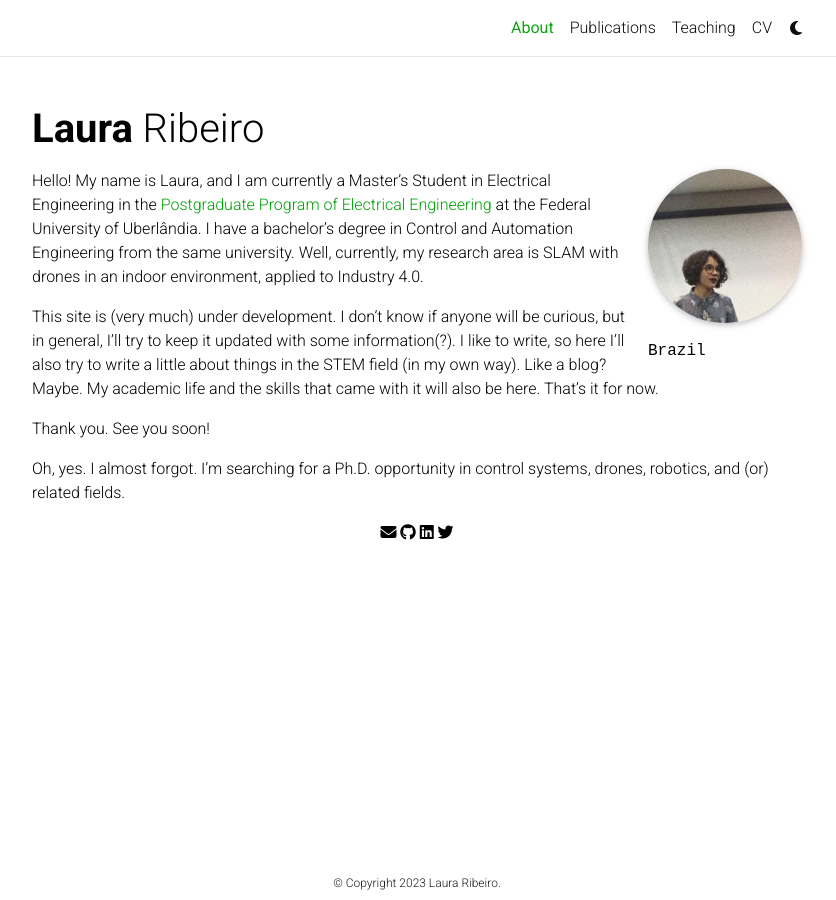
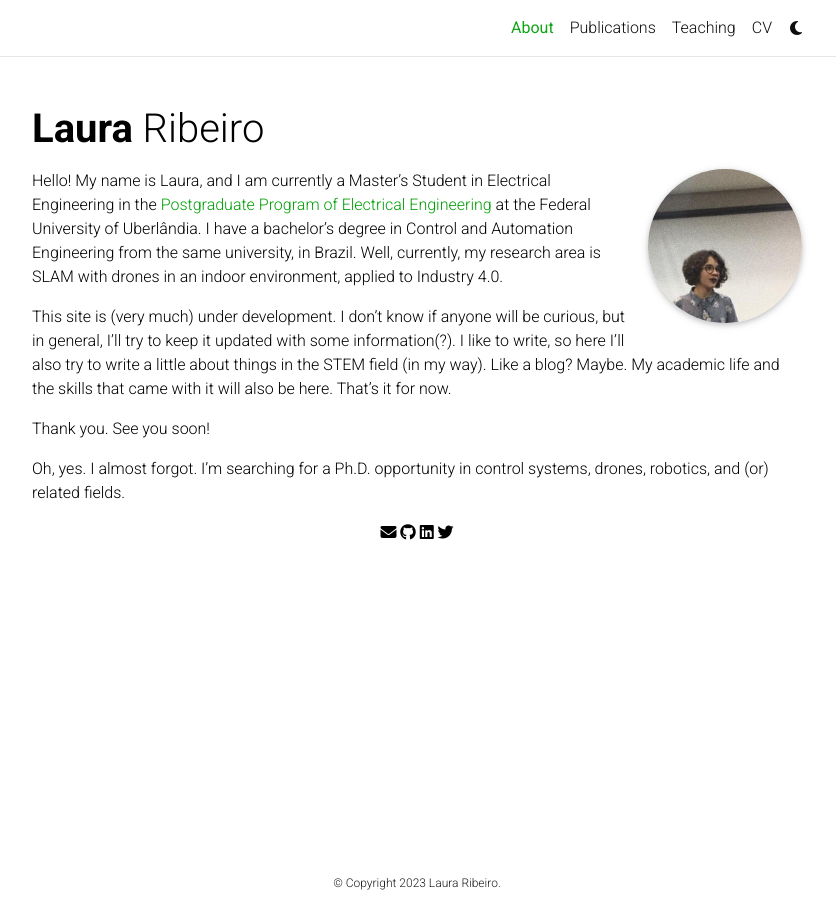
Before and after one commit to lauribeiro/lauribeiro.github.io, a Jekyll site: the page built from _pages/about.md, in a window 1280 px wide. Shown: the whole page, without its empty margins (223-1059 px from the left). Built offline with Jekyll 4.4.1, drawn with Linux system fonts in a browser that asks for light colours; full-size pictures stand in for the smaller copies a plugin makes; comment, search, counter and statistics services are not loaded; a style sheet for code colours, icons or effects is not loaded.

Commit message:
little things

```diff
--- a/_config.yml
+++ b/_config.yml
@@ -83,7 +83,7 @@
 publons_id: # your ID on Publons
 lattes_id: # your ID on Lattes (Brazilian Lattes CV)
 osf_id: # your OSF ID
-research_gate_profile: # your profile on ResearchGate
+research_gate_profile: Laura-Ribeiro-16 # your profile on ResearchGate
 scopus_id: # your profile on Scopus
 blogger_url: # your blogger URL
 work_url: # work page URL
--- a/_pages/about.md
+++ b/_pages/about.md
@@ -15,10 +15,11 @@
 social: true  # includes social icons at the bottom of the page
 ---
 
-Hello! My name is Laura, and I am currently a Master's Student in Electrical Engineering in the [Postgraduate Program of Electrical Engineering](http://www.posgrad.feelt.ufu.br/) at the Federal University of Uberlândia. I have a bachelor's degree in Control and Automation Engineering from the same university. Well, currently, my research area is SLAM with drones in an indoor environment, applied to Industry 4.0.
+Hello! My name is Laura, and I am currently a Master's Student in Electrical Engineering in the [Postgraduate Program of Electrical Engineering](http://www.posgrad.feelt.ufu.br/) at the Federal University of Uberlândia. I have a bachelor's degree in Control and Automation Engineering from the same university, in Brazil. Well, currently, my research area is SLAM with drones in an indoor environment, applied to Industry 4.0.
 
 This site is (very much) under development. I don't know if anyone will be curious, but in general, I'll try to keep it updated with some information(?).
-I like to write, so here I'll also try to write a little about things in the STEM field (in my own way). Like a blog? Maybe.
+I like to write, so here I'll also try to write a little about things in the STEM field (in my way).
+Like a blog? Maybe.
 My academic life and the skills that came with it will also be here.
 That's it for now.
 
```
Also changed, not shown: other parts of _pages/about.md (+1 -1 lines), _pages/publications.md (+1 -1 lines).
